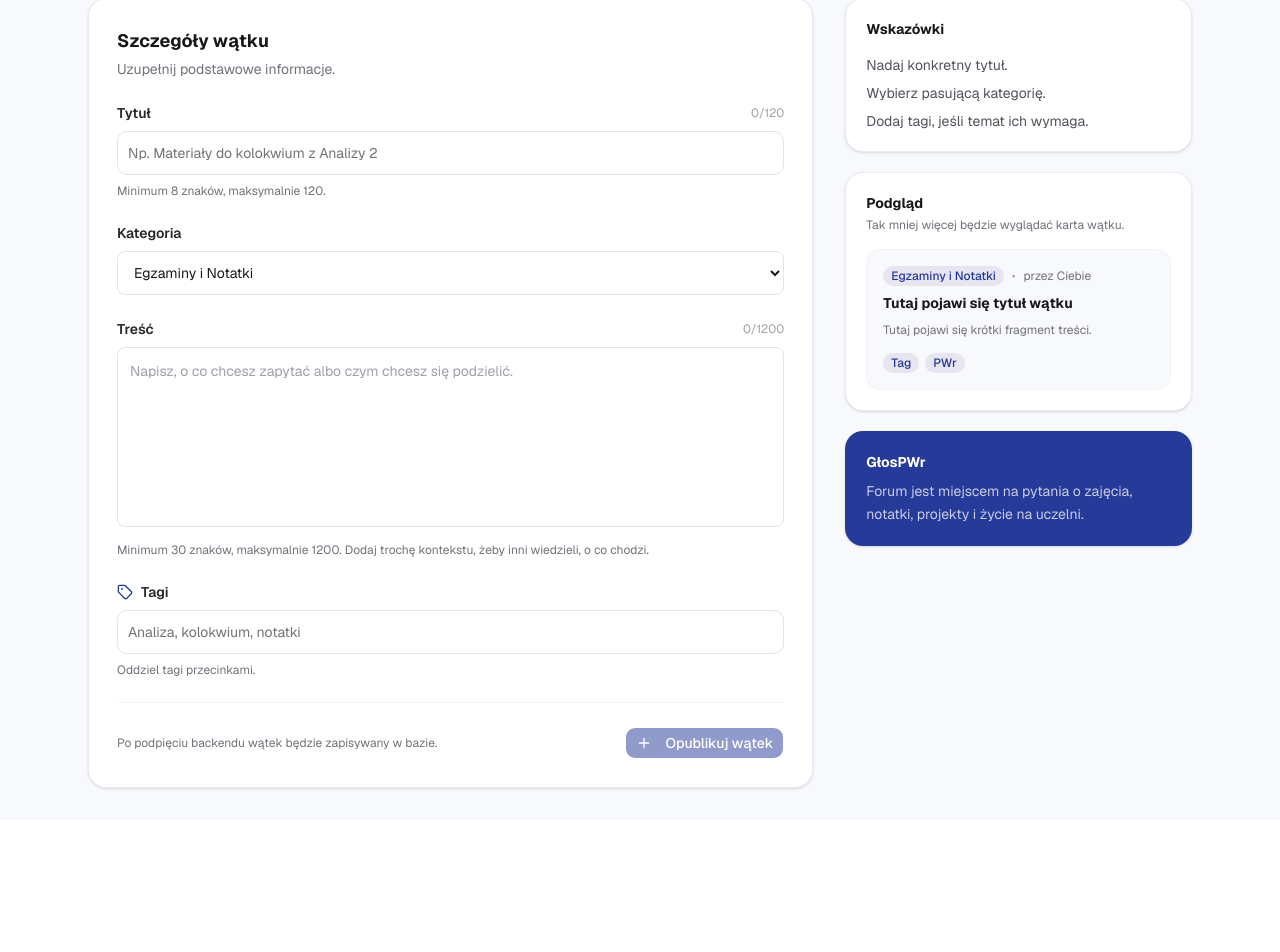
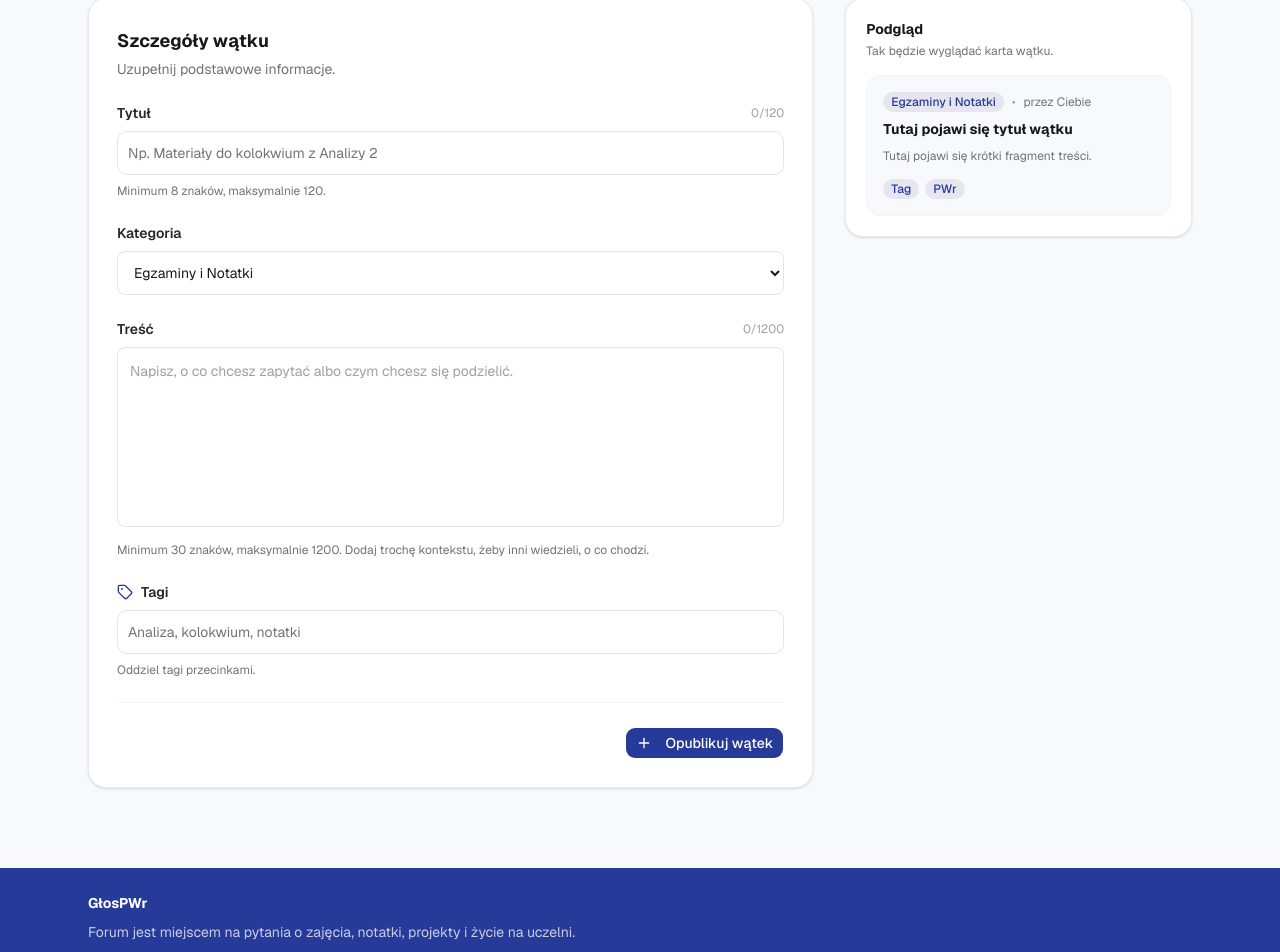
Before and after one commit to robuspospolitus/the-voice-of-pwr, a Next.js app in the folder the-voice-of-pwr-web/: page /create-thread in a window 1280 px wide. Shown: the part 299-1251 px from the top of the page. Before the commit the page ends 1119 px from the top, so only its background shows below. Built offline with nearby package versions, Linux system fonts and the light colour scheme.

Commit message:
refactor: address code review feedback

```diff
--- a/the-voice-of-pwr-web/app/pages/create-thread/create-thread-page.tsx
+++ b/the-voice-of-pwr-web/app/pages/create-thread/create-thread-page.tsx
@@ -1,10 +1,11 @@
 "use client";
 
-import { useState } from "react";
+import { useState, type FormEvent } from "react";
 import Link from "next/link";
 import { z } from "zod";
 
 import NavBar from "@/components/navbar/navbar";
+import Footer from "@/components/footer/footer";
 import { Button } from "@/components/ui/button";
 import { Input } from "@/components/ui/input";
 import { Badge } from "@/components/ui/badge";
@@ -34,7 +35,10 @@ const threadSchema = z.object({
     .string()
     .trim()
     .min(8, "Tytuł musi mieć minimum 8 znaków.")
-    .max(TITLE_LIMIT, `Tytuł może mieć maksymalnie ${TITLE_LIMIT} znaków.`),
+    .max(
+      TITLE_LIMIT,
+      `Tytuł może mieć maksymalnie ${TITLE_LIMIT} znaków.`,
+    ),
 
   category: z
     .string()
@@ -60,20 +64,13 @@ export default function CreateThreadPage() {
   const [tags, setTags] = useState("");
   const [isSubmitted, setIsSubmitted] = useState(false);
 
-  const isFormValid = threadSchema.safeParse({
-    title,
-    category,
-    content,
-    tags,
-  }).success;
-
   const parsedTags = tags
     .split(",")
     .map((tag) => tag.trim())
     .filter(Boolean)
     .slice(0, 5);
 
-  const handleSubmit = (e: React.FormEvent<HTMLFormElement>) => {
+  const handleSubmit = (e: FormEvent<HTMLFormElement>) => {
     e.preventDefault();
 
     const formData = new FormData(e.currentTarget);
@@ -181,7 +178,9 @@ export default function CreateThreadPage() {
                       id="title"
                       name="title"
                       value={title}
+                      minLength={8}
                       maxLength={TITLE_LIMIT}
+                      required
                       onChange={(e) => setTitle(e.target.value)}
                       placeholder="Np. Materiały do kolokwium z Analizy 2"
                       className="h-11 border-zinc-200 bg-white text-sm focus-visible:ring-[#263A99]"
@@ -204,6 +203,7 @@ export default function CreateThreadPage() {
                       id="category"
                       name="category"
                       value={category}
+                      required
                       onChange={(e) => setCategory(e.target.value)}
                       className="h-11 w-full rounded-md border border-zinc-200 bg-white px-3 text-sm text-zinc-900 outline-none transition-colors focus:border-[#263A99] focus:ring-2 focus:ring-[#263A99]/20"
                     >
@@ -233,7 +233,9 @@ export default function CreateThreadPage() {
                       id="content"
                       name="content"
                       value={content}
+                      minLength={30}
                       maxLength={CONTENT_LIMIT}
+                      required
                       onChange={(e) => setContent(e.target.value)}
                       placeholder="Napisz, o co chcesz zapytać albo czym chcesz się podzielić."
                       className="min-h-[180px] w-full resize-none rounded-md border border-zinc-200 bg-white px-3 py-3 text-sm leading-relaxed text-zinc-900 outline-none placeholder:text-zinc-400 focus:border-[#263A99] focus:ring-2 focus:ring-[#263A99]/20"
@@ -282,15 +284,10 @@ export default function CreateThreadPage() {
                     )}
                   </div>
 
-                  <div className="flex flex-col-reverse gap-3 border-t border-zinc-100 pt-6 sm:flex-row sm:items-center sm:justify-between">
-                    <p className="text-xs text-zinc-500">
-                      Po podpięciu backendu wątek będzie zapisywany w bazie.
-                    </p>
-
+                  <div className="flex flex-col-reverse gap-3 border-t border-zinc-100 pt-6 sm:flex-row sm:items-center sm:justify-end">
                     <Button
                       type="submit"
-                      disabled={!isFormValid}
-                      className="bg-[#263A99] text-white hover:bg-[#263A99]/90 disabled:cursor-not-allowed disabled:opacity-50"
+                      className="bg-[#263A99] text-white hover:bg-[#263A99]/90"
                     >
                       <Plus className="mr-2 h-4 w-4" />
                       Opublikuj wątek
@@ -303,23 +300,11 @@ export default function CreateThreadPage() {
             <aside className="space-y-5">
               <div className="rounded-2xl border border-[#263A99]/10 bg-white p-5 shadow-sm">
                 <h3 className="text-sm font-bold text-zinc-900">
-                  Wskazówki
-                </h3>
-
-                <ul className="mt-4 space-y-2 text-sm text-zinc-600">
-                  <li>Nadaj konkretny tytuł.</li>
-                  <li>Wybierz pasującą kategorię.</li>
-                  <li>Dodaj tagi, jeśli temat ich wymaga.</li>
-                </ul>
-              </div>
-
-              <div className="rounded-2xl border border-[#263A99]/10 bg-white p-5 shadow-sm">
-                <h3 className="text-sm font-bold text-zinc-900">
                   Podgląd
                 </h3>
 
                 <p className="mt-1 text-xs text-zinc-500">
-                  Tak mniej więcej będzie wyglądać karta wątku.
+                  Tak będzie wyglądać karta wątku.
                 </p>
 
                 <div className="mt-4 rounded-xl border border-zinc-100 bg-[#F8F9FC] p-4">
@@ -332,7 +317,10 @@ export default function CreateThreadPage() {
                     </Badge>
 
                     <span className="text-zinc-400">•</span>
-                    <span className="text-zinc-500">przez Ciebie</span>
+
+                    <span className="text-zinc-500">
+                      przez Ciebie
+                    </span>
                   </div>
 
                   <h4 className="line-clamp-2 text-sm font-bold leading-snug text-zinc-900">
@@ -359,21 +347,12 @@ export default function CreateThreadPage() {
                   </div>
                 </div>
               </div>
-
-              <div className="rounded-2xl border border-[#263A99]/10 bg-[#263A99] p-5 text-white shadow-sm">
-                <h3 className="text-sm font-bold">
-                  GłosPWr
-                </h3>
-
-                <p className="mt-2 text-sm leading-relaxed text-white/75">
-                  Forum jest miejscem na pytania o zajęcia, notatki, projekty i
-                  życie na uczelni.
-                </p>
-              </div>
             </aside>
           </div>
         )}
       </main>
+
+      <Footer />
     </div>
   );
 }
--- /dev/null
+++ b/the-voice-of-pwr-web/components/footer/footer.tsx
@@ -0,0 +1,14 @@
+export default function Footer() {
+  return (
+    <footer className="mt-12 border-t border-[#263A99]/10 bg-[#263A99] text-white">
+      <div className="mx-auto max-w-6xl px-4 py-6 sm:px-6">
+        <h3 className="text-sm font-bold">GłosPWr</h3>
+
+        <p className="mt-2 text-sm leading-relaxed text-white/75">
+          Forum jest miejscem na pytania o zajęcia, notatki, projekty i życie
+          na uczelni.
+        </p>
+      </div>
+    </footer>
+  );
+}
```
